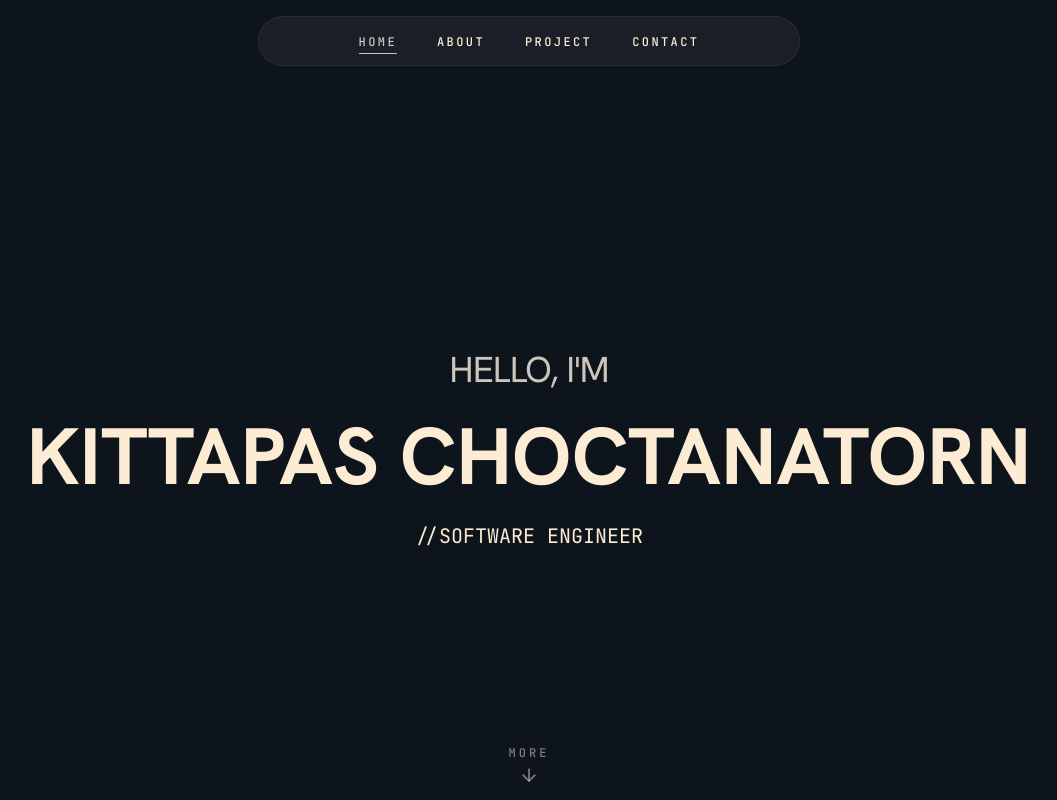
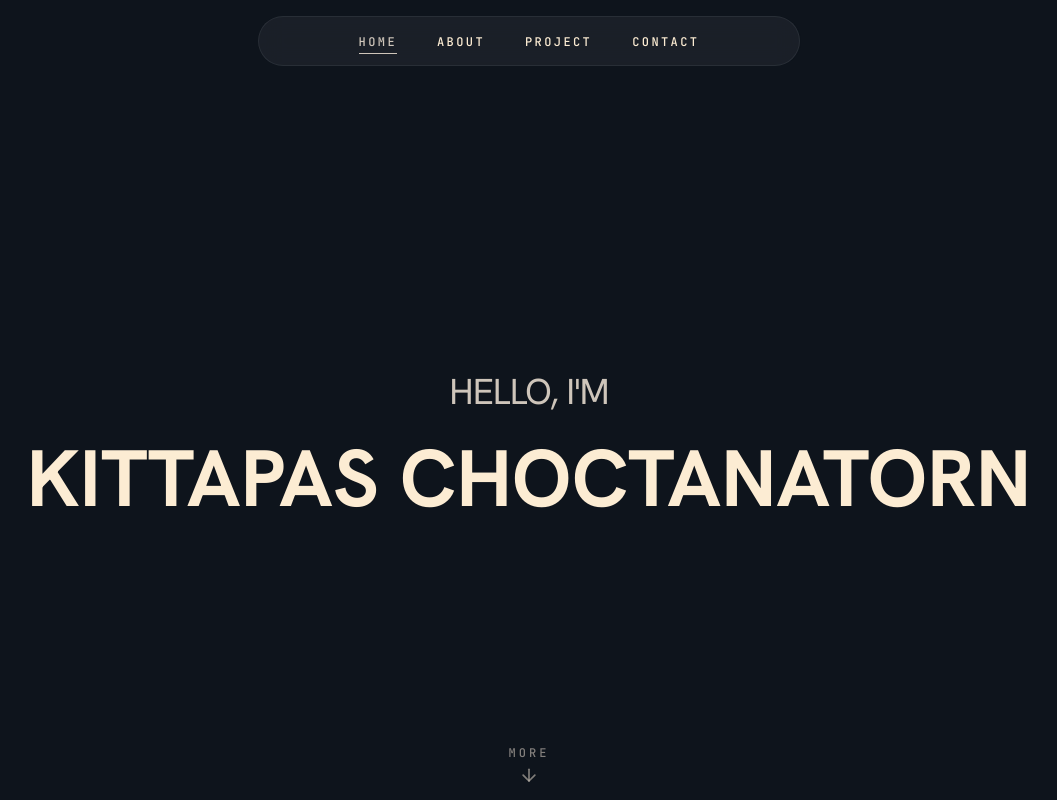
Before and after one commit to Premeeii/portfolio, a Next.js app: page / in a window 1280 px wide. Shown: the top 800 px of the page, without its empty margins (111-1168 px from the left). Built offline with nearby package versions, Linux system fonts and the light colour scheme.

Commit message:
modify title name and main page

```diff
--- a/src/app/layout.tsx
+++ b/src/app/layout.tsx
@@ -17,8 +17,8 @@ const hankenGrotesk = Hanken_Grotesk({
 
 export const metadata: Metadata = {
   title: {
-    default: "PreamePort",
-    template: "PreamePort",
+    default: "Kittapas C.",
+    template: "Kittapas C.",
   },
   description: "Personal portfolio website",
 };
--- a/src/app/page.tsx
+++ b/src/app/page.tsx
@@ -45,14 +45,6 @@ export default function Home() {
               className="mt-4 text-[32px] font-bold leading-tight text-muted wrap-break-words sm:text-[56px] lg:text-[80px]"
             >
               KITTAPAS CHOCTANATORN
-            </motion.p>
-            <motion.p
-              initial={{ opacity: 0, y: 60 }}
-              animate={{ opacity: 1, y: 0 }}
-              transition={{ duration: 0.6, ease: "easeOut", delay: 0.2 }}
-              className="font-jetbrains mt-4 text-lg text-muted sm:text-xl"
-            >
-              {"//SOFTWARE ENGINEER"}
             </motion.p>
           </div>
 
```
